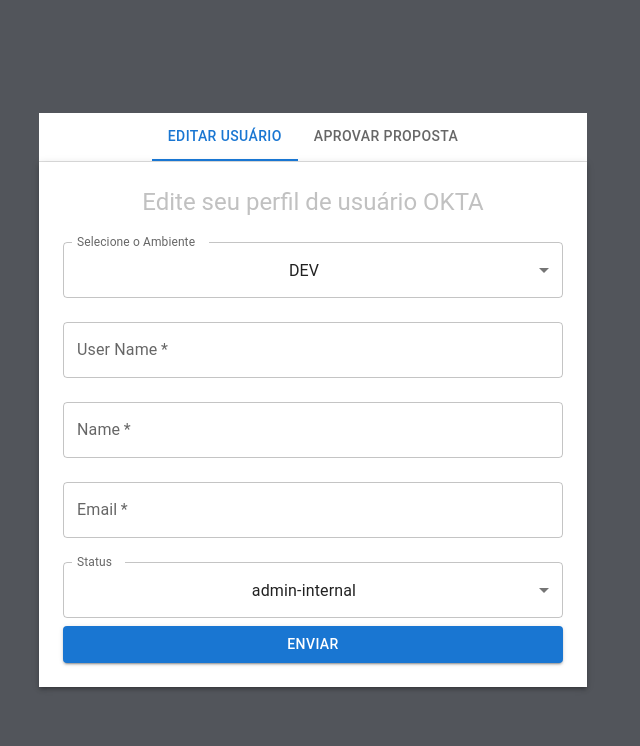
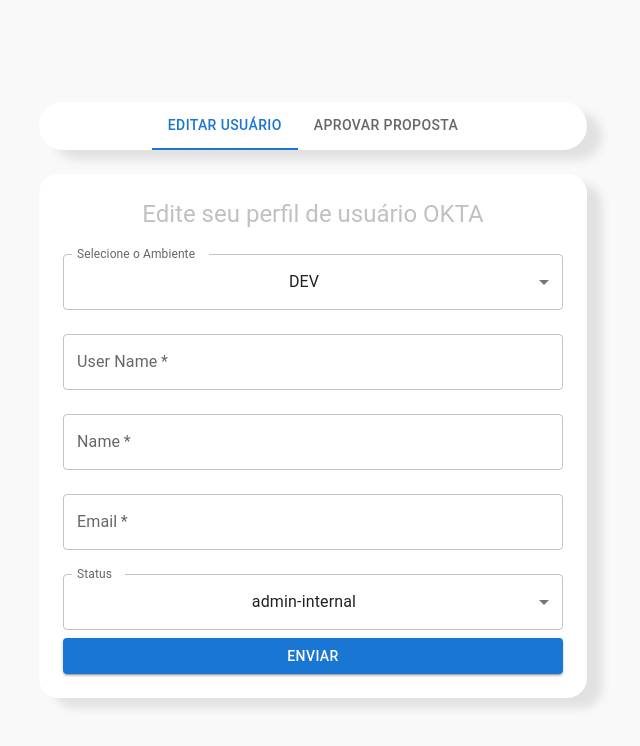
Before and after one commit to EuclidesXcode/development-chd-actions, a React (Create React App) app: page / in a window 1280 px wide. Shown: the top 746 px of the page, without its empty margins (327-967 px from the left). Built offline with nearby package versions, Linux system fonts and the light colour scheme.

Commit message:
changes design

```diff
--- a/src/App.css
+++ b/src/App.css
@@ -14,7 +14,7 @@
 }
 
 .App-header {
-  background-color: #52555b;
+  background-color: #f9f9f9;
   min-height: 100vh;
   display: flex;
   flex-direction: column;
--- a/src/components/home.js
+++ b/src/components/home.js
@@ -59,9 +59,12 @@ function Home() {
     <Box sx={{ width: '100%', display: 'flex', justifyContent: 'center', alignItems: 'center', flexDirection: 'column' }}>
       <Tabs value={tabIndex} onChange={handleTabChange} centered sx={{
         bgcolor: '#fff',
-        borderBottom: '1px solid #e0e0e0',
         width: '100%',
         maxWidth: 548,
+        borderRadius: 10,
+        marginBottom: 3,
+        boxShadow: '15px 10px 10px rgb(226, 225, 225)',
+        border: '1px solidrgb(231, 229, 229)'
       }}>
         <Tab label="Editar usuário" />
         <Tab label="Aprovar proposta" />
@@ -70,7 +73,10 @@ function Home() {
         <Box
           component="form"
           onSubmit={handleSubmit}
-          sx={{ p: 3, maxWidth: 500, mx: "auto", bgcolor: "#fff", boxShadow: 3 }}
+          sx={{
+            p: 3, maxWidth: 500, mx: "auto", bgcolor: "#fff", borderRadius: 5,
+            boxShadow: '15px 10px 10px rgb(226, 225, 225)', border: '1px solidrgb(205, 205, 205)'
+          }}
         >
           <Typography variant="h5" color={"#c1c1c1"} gutterBottom>
             Edite seu perfil de usuário OKTA
@@ -176,7 +182,8 @@ function Home() {
         <Box
           component="form"
           onSubmit={handleSubmitProposal}
-          sx={{ p: 3, width: 500, mx: "auto", bgcolor: "#fff", boxShadow: 3 }}
+          sx={{ p: 3, width: 500, mx: "auto", bgcolor: "#fff", borderRadius: 5,
+            boxShadow: '15px 10px 10px rgb(226, 225, 225)', border: '1px solidrgb(205, 205, 205)' }}
         >
           <Typography variant="h5" color={"#c1c1c1"} gutterBottom>
             Edite o Status da sua Proposta
```
